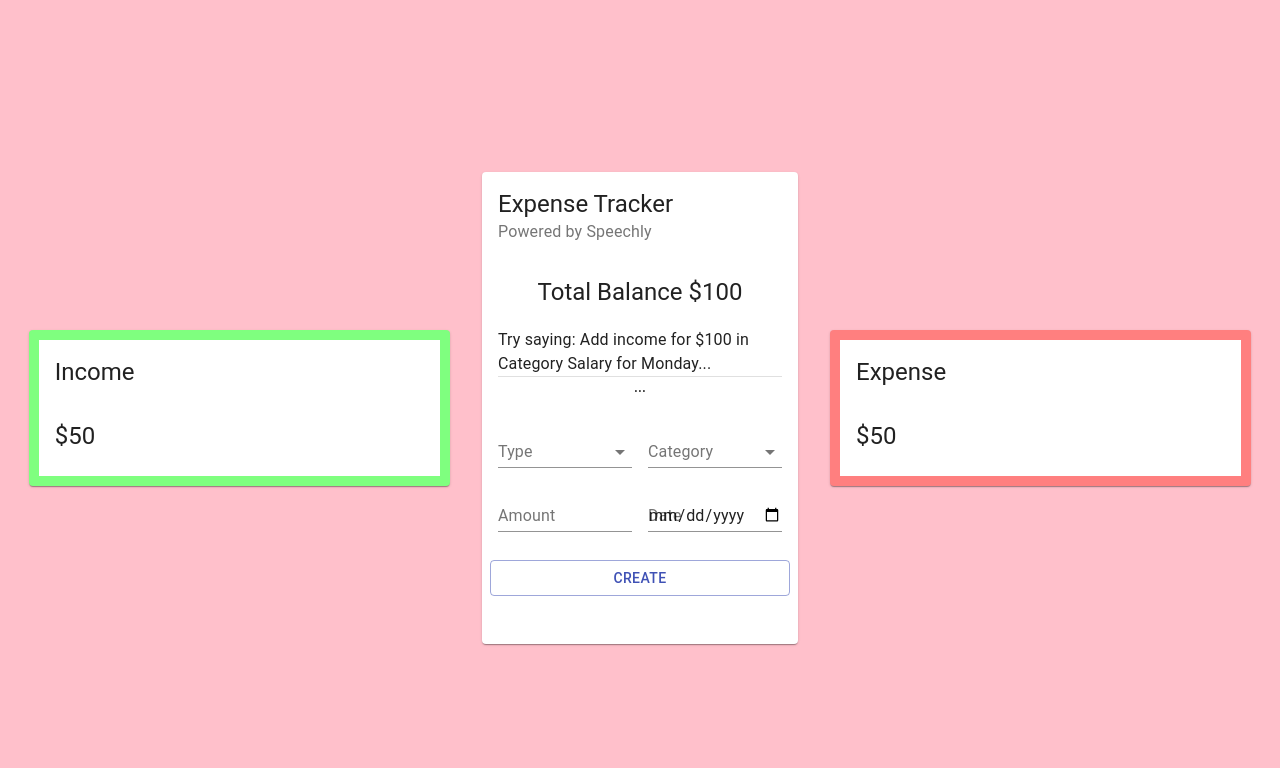
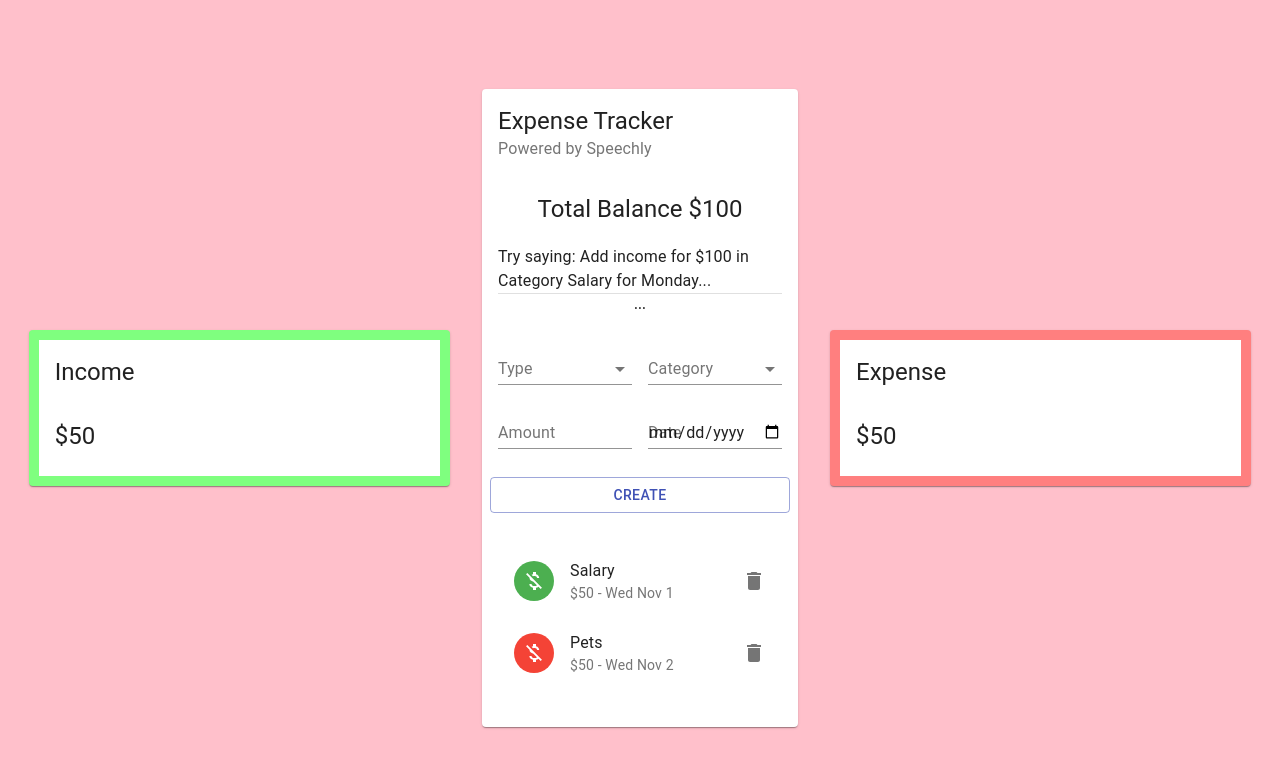
Before and after one commit to safwbdev/expense-tracker, a React (Create React App) app: page / in a window 1280 px wide. Shown: the top 768 px of the page. Built offline with nearby package versions, Linux system fonts and the light colour scheme.

Commit message:
List component

```diff
--- a/src/App.js
+++ b/src/App.js
@@ -11,7 +11,7 @@
       container
       spacing={0}
       alignItems="center"
-      justify="center"
+      justifyContent="center"
       style={{ height: "100vh" }}
     >
       <Grid item xs={12} sm={4}>
--- /dev/null
+++ b/src/Components/Main/List/List.js
@@ -0,0 +1,78 @@
+import React from "react";
+import {
+  List as MUIList,
+  ListItem,
+  ListItemAvatar,
+  ListItemText,
+  Avatar,
+  ListItemSecondaryAction,
+  IconButton,
+  Slide,
+} from "@material-ui/core";
+import { Delete, MoneyOff } from "@material-ui/icons";
+import useStyles from "./styles";
+
+const List = () => {
+  const classes = useStyles();
+  const transactions = [
+    {
+      id: 1,
+      type: "Income",
+      category: "Salary",
+      amount: 50,
+      date: "Wed Nov 1",
+    },
+    {
+      id: 2,
+      type: "Expense",
+      category: "Pets",
+      amount: 50,
+      date: "Wed Nov 2",
+    },
+    {
+      id: 3,
+      type: "Income",
+      category: "Business",
+      amount: 150,
+      date: "Wed Nov 3",
+    },
+  ];
+  return (
+    <MUIList dense={false} className={classes.list}>
+      {transactions.map((transaction) => (
+        <Slide
+          direction="down"
+          in
+          mountOnEnter
+          unmountOnExit
+          key={transaction.id}
+        >
+          <ListItem>
+            <ListItemAvatar>
+              <Avatar
+                className={
+                  transaction.type === "Income"
+                    ? classes.avatarIncome
+                    : classes.avatarExpense
+                }
+              >
+                <MoneyOff />
+              </Avatar>
+            </ListItemAvatar>
+            <ListItemText
+              primary={transaction.category}
+              secondary={`$${transaction.amount} - ${transaction.date}`}
+            />
+            <ListItemSecondaryAction>
+              <IconButton edge="end" aria-label="delete" onClick="">
+                <Delete />
+              </IconButton>
+            </ListItemSecondaryAction>
+          </ListItem>
+        </Slide>
+      ))}
+    </MUIList>
+  );
+};
+
+export default List;
--- /dev/null
+++ b/src/Components/Main/List/styles.js
@@ -0,0 +1,17 @@
+import { makeStyles } from "@material-ui/core/styles";
+import { red, green } from "@material-ui/core/colors";
+
+export default makeStyles((theme) => ({
+  avatarIncome: {
+    color: "#fff",
+    backgroundColor: green[500],
+  },
+  avatarExpense: {
+    color: theme.palette.getContrastText(red[500]),
+    backgroundColor: red[500],
+  },
+  list: {
+    maxHeight: "150px",
+    overflow: "auto",
+  },
+}));
--- a/src/Components/Main/Main.js
+++ b/src/Components/Main/Main.js
@@ -8,6 +8,7 @@
 } from "@material-ui/core";
 import React from "react";
 import Form from "./Form/Form";
+import List from "./List/List";
 import useStyles from "./styles";
 const Main = () => {
   const classes = useStyles();
@@ -29,7 +30,9 @@
       </CardContent>
       <CardContent className={classes.cardContent}>
         <Grid container spacing={2}>
-          <Grid item xs={12}></Grid>
+          <Grid item xs={12}>
+            <List />
+          </Grid>
         </Grid>
       </CardContent>
     </Card>
```
